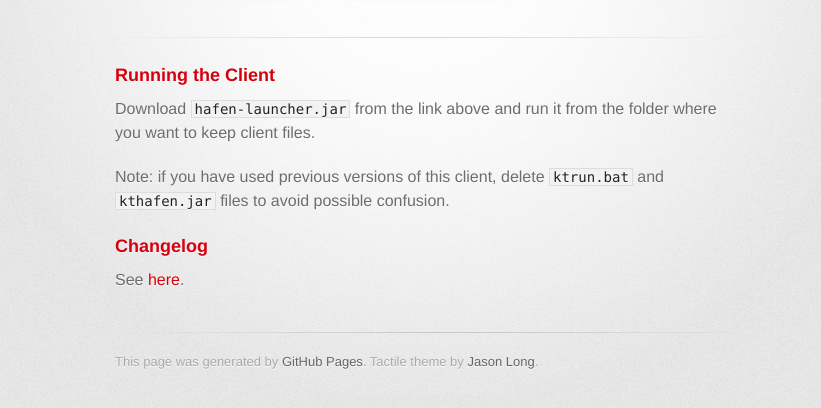
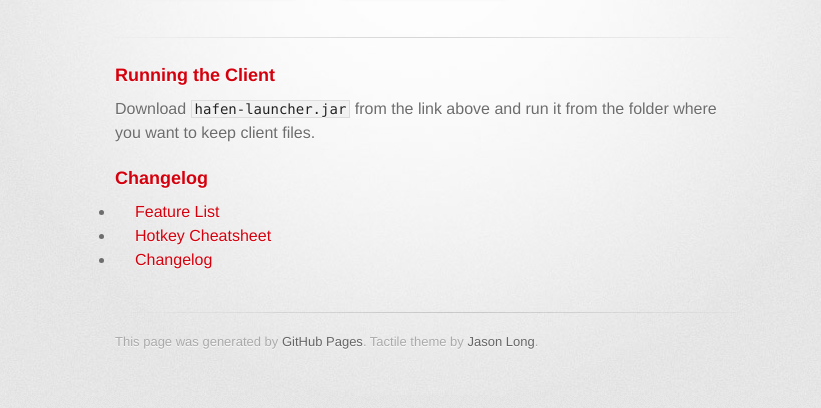
Before and after one commit to k-t/k-t.github.io, a plain HTML site: page hafen/index.html in a window 1280 px wide. Shown: the part 178-586 px from the top of the page, without its empty margins (215-1036 px from the left). Drawn offline with Linux system fonts and the light colour scheme; a web font is replaced by a local one.

Commit message:
Update index.html

```diff
--- a/hafen/index.html
+++ b/hafen/index.html
@@ -30,13 +30,16 @@
         <hr>
 
         <section id="main_content">
-          <h3><a id="changelog" class="anchor" href="#changelog" aria-hidden="true"><span class="octicon octicon-link"></span></a>Running the Client</h3>
+          <h3><a id="running" class="anchor" href="#running" aria-hidden="true"><span class="octicon octicon-link"></span></a>Running the Client</h3>
 
           <p>Download <code>hafen-launcher.jar</code> from the link above and run it from the folder where you want to keep client files.</p>
-          <p>Note: if you have used previous versions of this client, delete <code>ktrun.bat</code> and <code>kthafen.jar</code> files to avoid possible confusion.</p>
 
-          <h3><a id="changelog" class="anchor" href="#changelog" aria-hidden="true"><span class="octicon octicon-link"></span></a>Changelog</h3>
-          <p>See <a href="https://github.com/k-t/hafen-client/blob/master/CHANGELOG.md">here</a>.</p>
+          <h3><a id="Links" class="anchor" href="#links" aria-hidden="true"><span class="octicon octicon-link"></span></a>Changelog</h3>
+          <ul>
+            <li><a href="https://github.com/k-t/hafen-client/wiki/Feature-List">Feature List</a></li>
+            <li><a href="https://github.com/k-t/hafen-client/wiki/Hotkey-Cheatsheet">Hotkey Cheatsheet</a></li>
+            <li><a href="https://github.com/k-t/hafen-client/blob/master/CHANGELOG.md">Changelog</a></li>
+          </ul>
 
         <footer>
           This page was generated by <a href="https://pages.github.com">GitHub Pages</a>. Tactile theme by <a href="https://twitter.com/jasonlong">Jason Long</a>.
```
